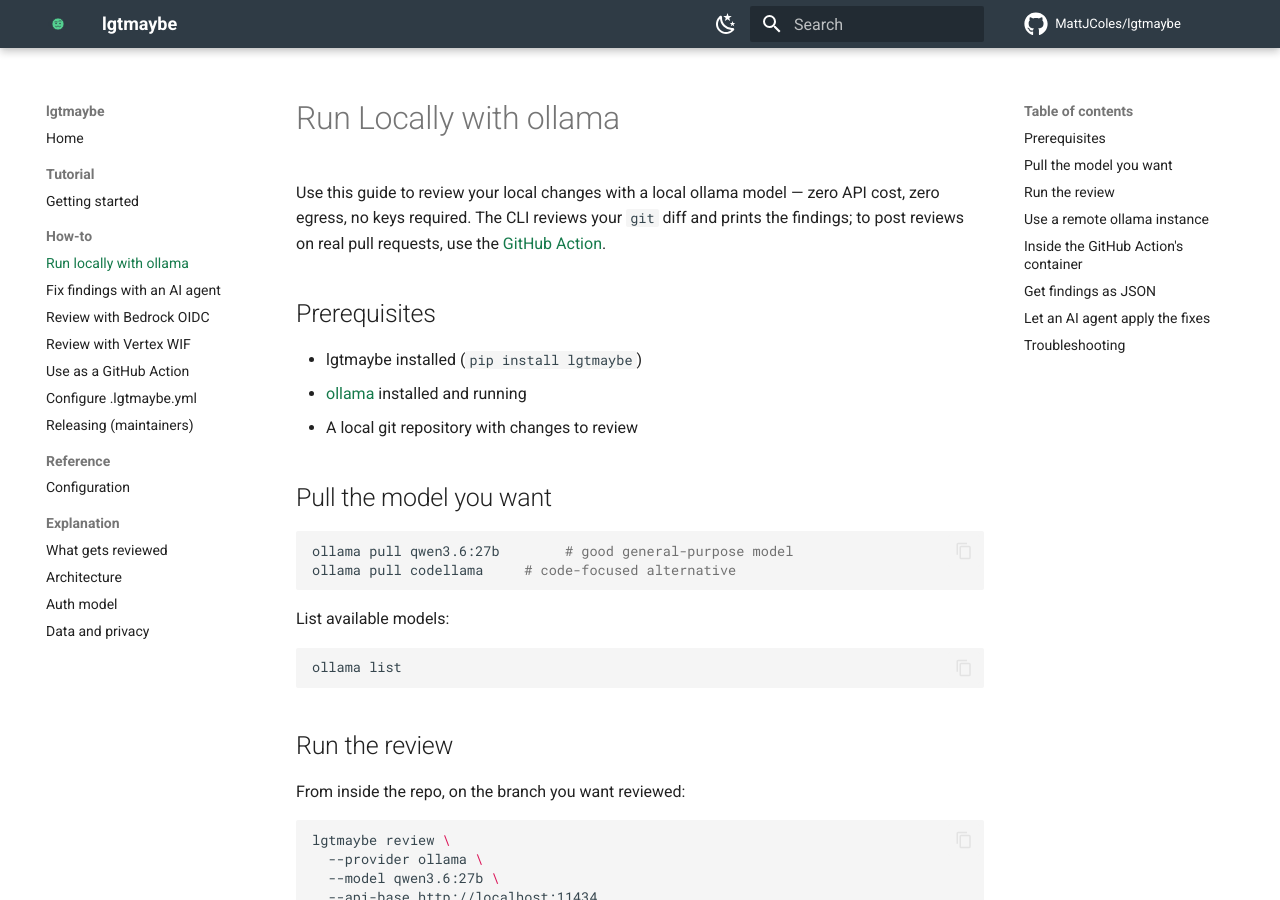
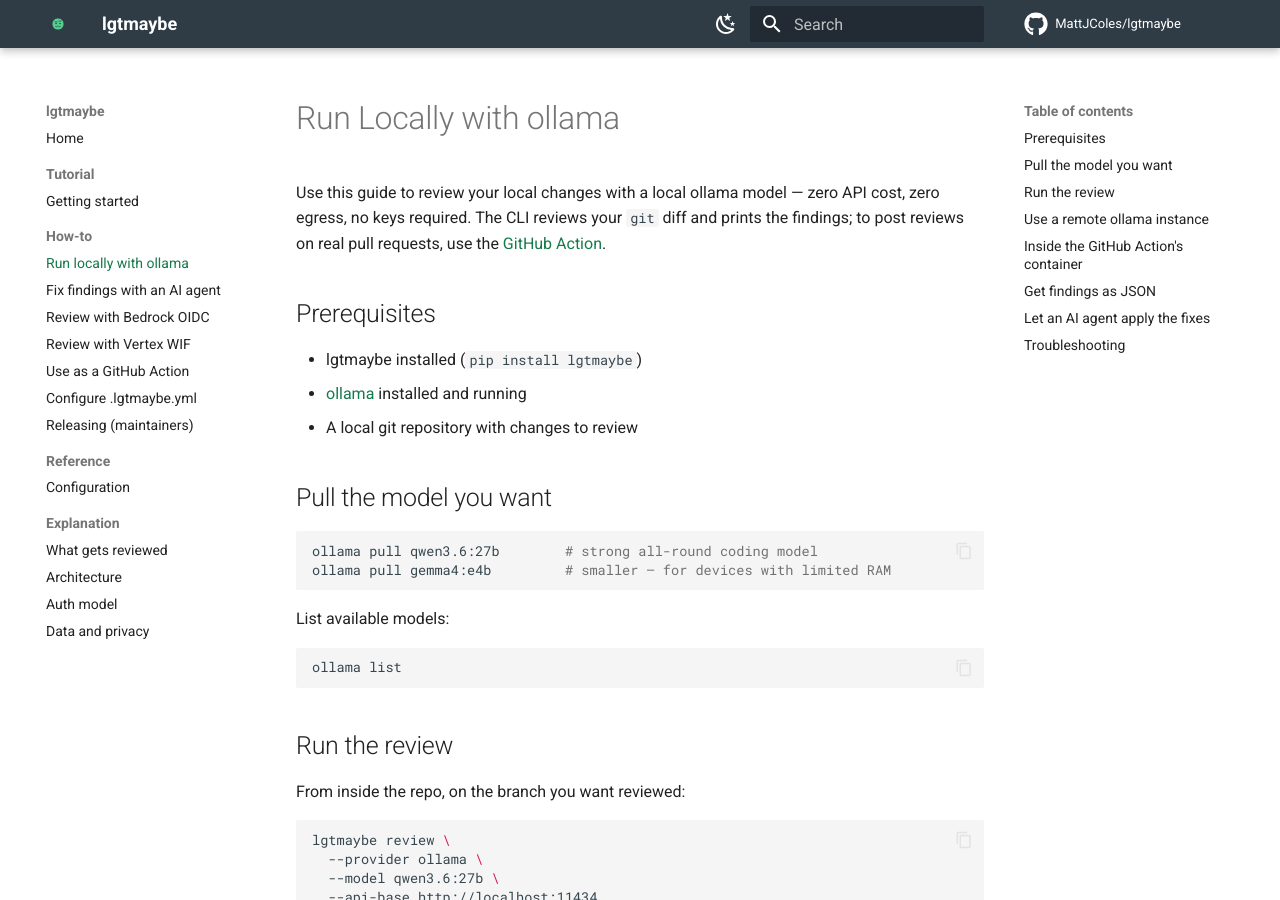
Before and after one commit to actions-marketplace-validations/MattJColes_lgtmaybe, an MkDocs documentation site: the page built from docs/how-to/run-locally-with-ollama.md, in a window 1280 px wide and 900 px high. Built offline with MkDocs 1.6.1 and Material for MkDocs 9.7.7, drawn with Linux system fonts in a browser that asks for light colours; comment, search, counter and statistics services are not loaded.

Commit message:
docs(ollama): replace codellama with current model recommendations
Drop the outdated codellama suggestion. Recommend qwen3.6:27b as the
strong all-round coding model and gemma4:e4b as a smaller option for
devices with limited RAM.

````diff
--- a/docs/how-to/run-locally-with-ollama.md
+++ b/docs/how-to/run-locally-with-ollama.md
@@ -14,8 +14,8 @@ the findings; to post reviews on real pull requests, use the
 ## Pull the model you want
 
 ```bash
-ollama pull qwen3.6:27b        # good general-purpose model
-ollama pull codellama     # code-focused alternative
+ollama pull qwen3.6:27b        # strong all-round coding model
+ollama pull gemma4:e4b         # smaller — for devices with limited RAM
 ```
 
 List available models:
````
Also changed, not shown: docs/how-to/configure-lgtmaybe-yml.md (+1 -1 lines).
